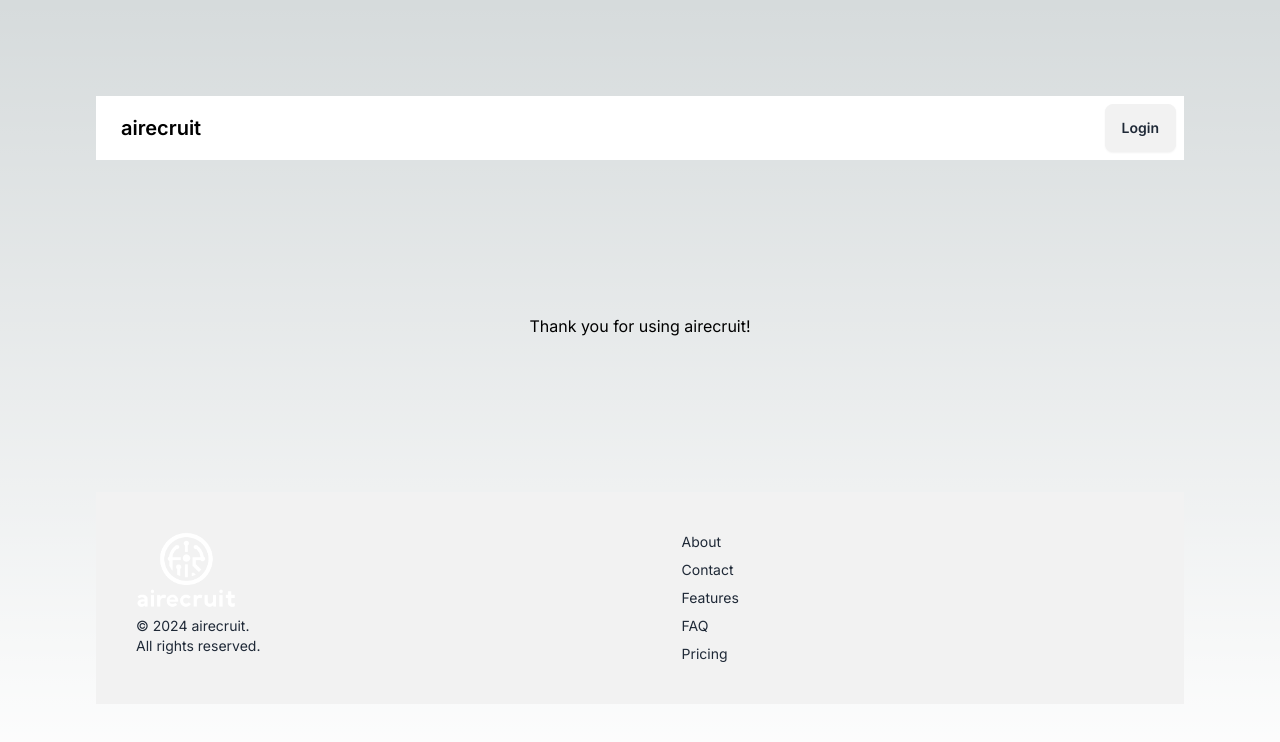
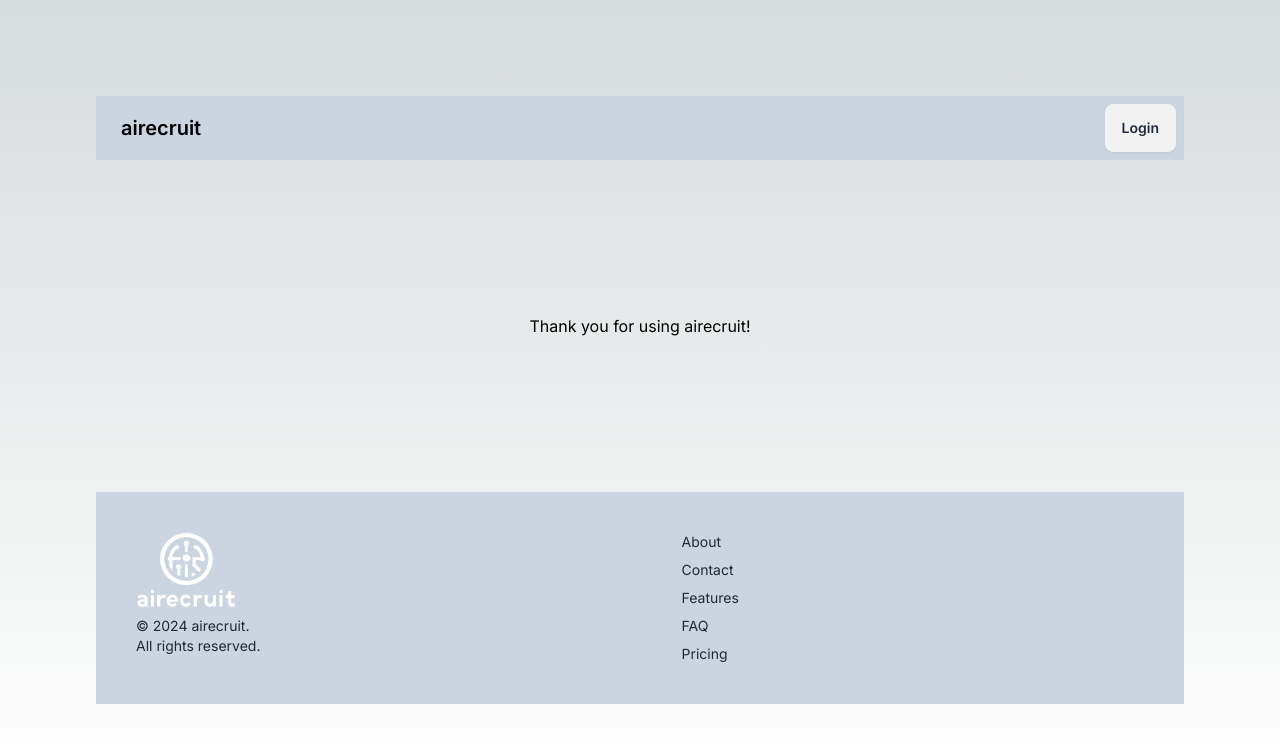
Before and after one commit to williamjlittlefield/interview-ai-web, a Next.js app in the folder frontend/: page /applicant/thanks in a window 1280 px wide. Shown: the top 742 px of the page. Built offline with nearby package versions, Linux system fonts and the light colour scheme.

Commit message:
Darken the header and footer

```diff
--- a/frontend/src/app/ui/footer.tsx
+++ b/frontend/src/app/ui/footer.tsx
@@ -2,14 +2,14 @@ import Image from 'next/image';
 
 export default function Footer() {
     return (
-        <footer className="footer p-10 bg-base-200 text-base-content">
+        <footer className="footer p-10 bg-slate-300 text-base-content">
             <aside>
                 <Image
                     src="/airecruit.png"
                     width={100}
                     height={100}
                     className="hidden md:block"
-                    alt="A small microphone logo!"
+                    alt="airecruit!"
                 />
                 <p>© 2024 airecruit.<br />All rights reserved.</p>
             </aside>
--- a/frontend/src/app/ui/header.tsx
+++ b/frontend/src/app/ui/header.tsx
@@ -2,7 +2,7 @@ import Link from 'next/link';
 
 export default function Header() {
     return (
-        <div className="navbar bg-base-100">
+        <div className="navbar bg-slate-300">
             <div className="navbar-start">
                 <div className="dropdown">
                     <div tabIndex={0} role="button" className="btn btn-ghost lg:hidden">
```
